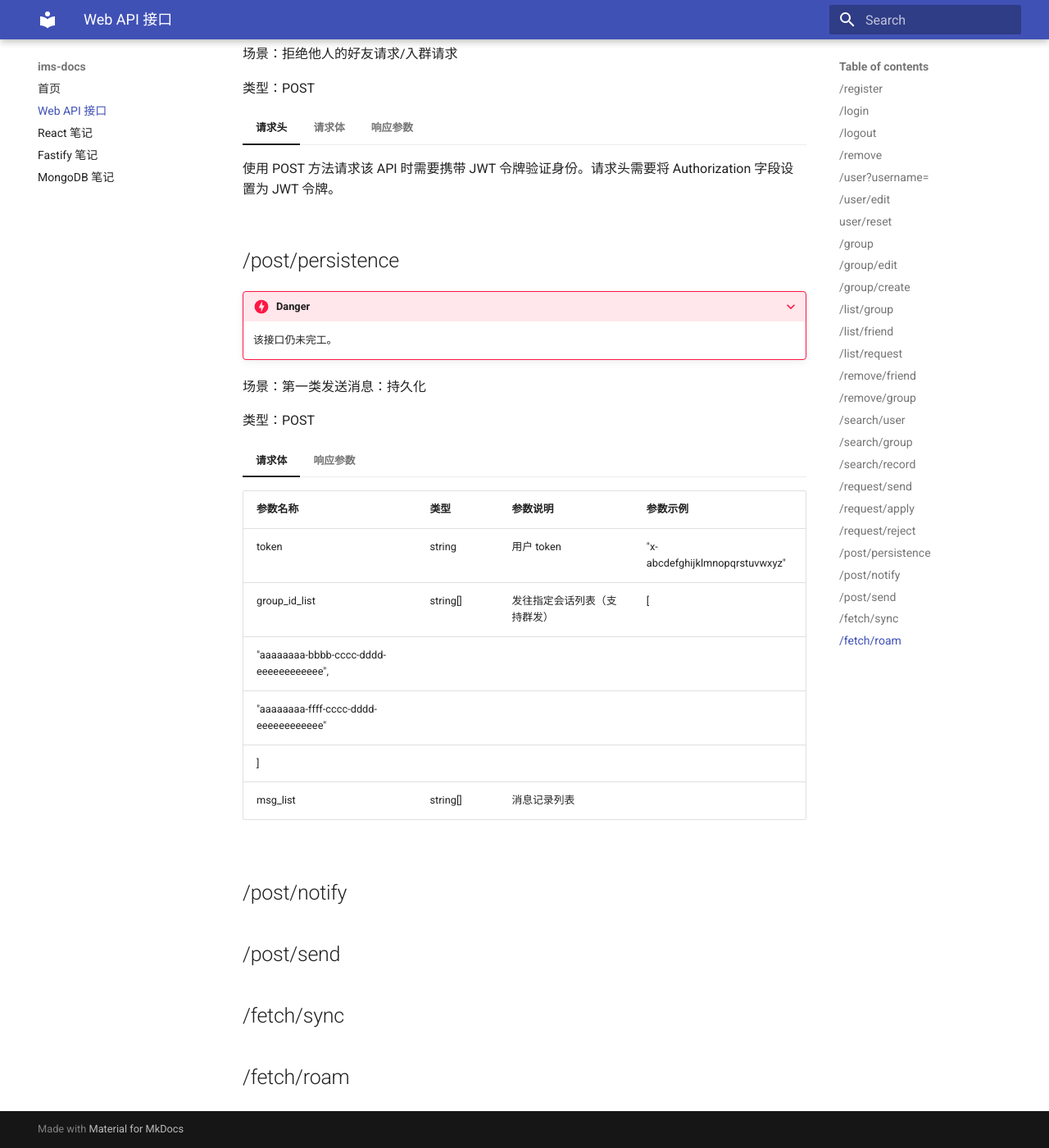
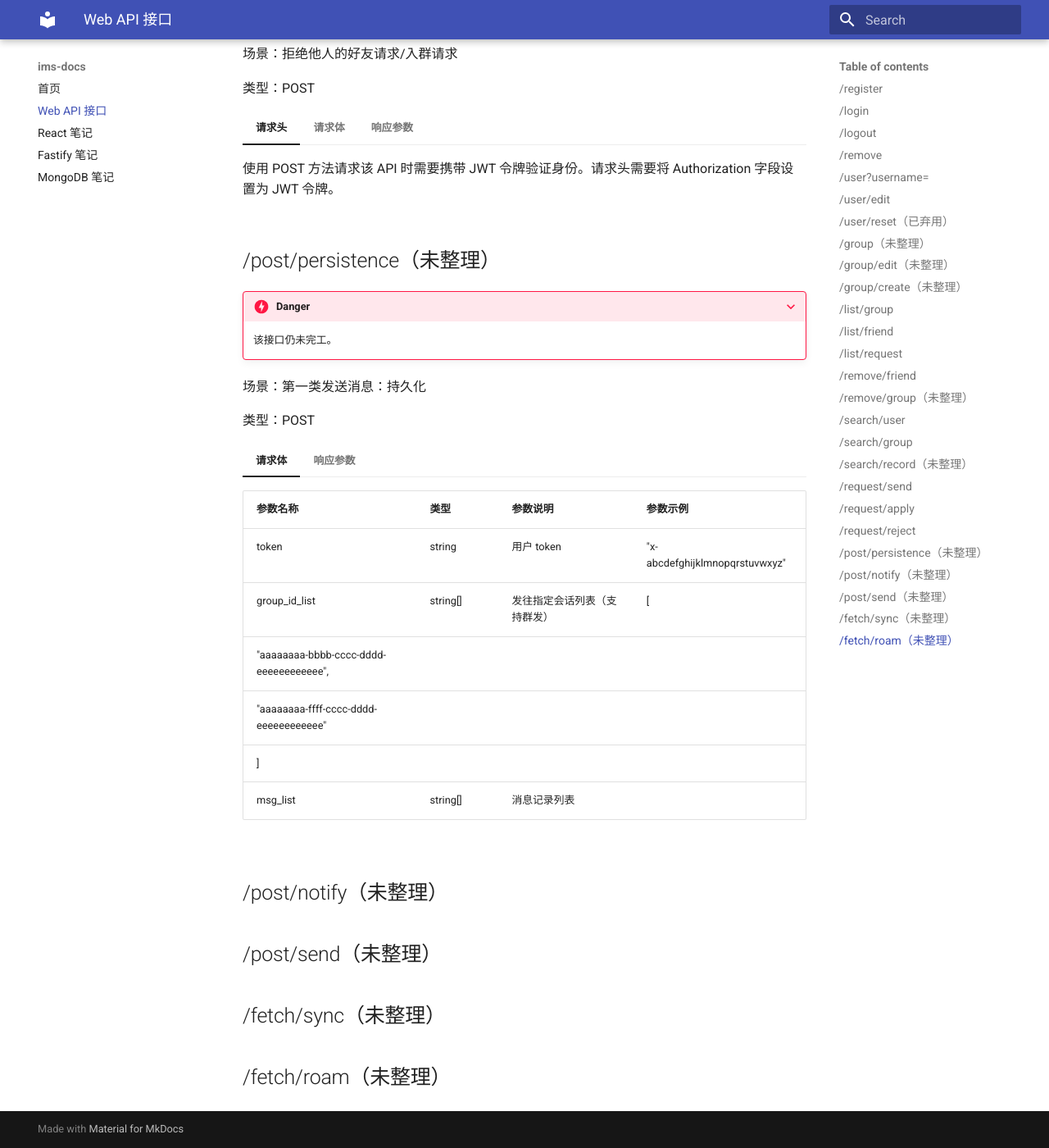
Before and after one commit to leverimmy/ims-docs, an MkDocs documentation site: the page built from docs/webapi.md, in a window 1280 px wide and 1400 px high, scrolled down 8208 px. Shown: the whole window at 82% size. Built offline with MkDocs 1.6.1 and Material for MkDocs 9.7.7, drawn with Linux system fonts in a browser that asks for light colours; some of the changed text lies outside the part shown.

Commit message:
feat: Add tags.

```diff
--- a/docs/webapi.md
+++ b/docs/webapi.md
@@ -149,7 +149,7 @@
     | code | number | 状态码 | 0 |
     | msg   | string | 若失败，返回错误信息 | "The username is invalid." |
 
-## user/reset
+## /user/reset（已弃用）
 
 ???+ danger
     该接口已被弃用。
@@ -173,7 +173,7 @@
     | code | number | 状态码 | 0 |
     | errmsg   | string | 若失败，返回错误信息 | "The password is too simple." |
 
-## /group
+## /group（未整理）
 
 ???+ danger
     该接口仍未完工。
@@ -199,7 +199,7 @@
     | ]                                       |          |                      |                                                |
     | errmsg                                  | string   | 若失败，返回错误信息 | "Error occurred due to Internal Server Error." |
 
-## /group/edit
+## /group/edit（未整理）
 
 ???+ danger
     该接口仍未完工。
@@ -223,7 +223,7 @@
     | -------- | ------ | -------------------- | --------------------- |
     | errmsg   | string | 若失败，返回错误信息 | "Invalid group name." |
 
-## /group/create
+## /group/create（未整理）
 
 ???+ danger
     该接口仍未完工。
@@ -353,7 +353,7 @@
     | code | number | 状态码 | 0 |
     | msg   | string | 若失败，返回错误信息 | "Such friend does not exist." |
 
-## /remove/group
+## /remove/group（未整理）
 
 ???+ danger
     该接口仍未完工。
@@ -427,7 +427,7 @@
     | msg                                  | string   | 若失败，返回错误信息   | "Such user does not exist." |
 
 
-## /search/record
+## /search/record（未整理）
 
 ???+ danger
     该接口仍未完工。
@@ -527,7 +527,7 @@
     | code     | number | 状态码 |  0                                 |
     | msg  | string |     返回信息              | "Application apply successfully." |
 
-## /post/persistence
+## /post/persistence（未整理）
 
 ???+ danger
     该接口仍未完工。
@@ -553,10 +553,10 @@
     | -------- | ------ | -------------------- | ------------------------------------------ |
     | errmsg   | string | 若失败，返回错误信息 | "Sending unsuccessfully due to Network Error." |
 
-## /post/notify
+## /post/notify（未整理）
 
-## /post/send
+## /post/send（未整理）
 
-## /fetch/sync
+## /fetch/sync（未整理）
 
-## /fetch/roam
+## /fetch/roam（未整理）
```
Also changed, not shown: site/search/search_index.json, site/webapi/index.html, 1 other file.
